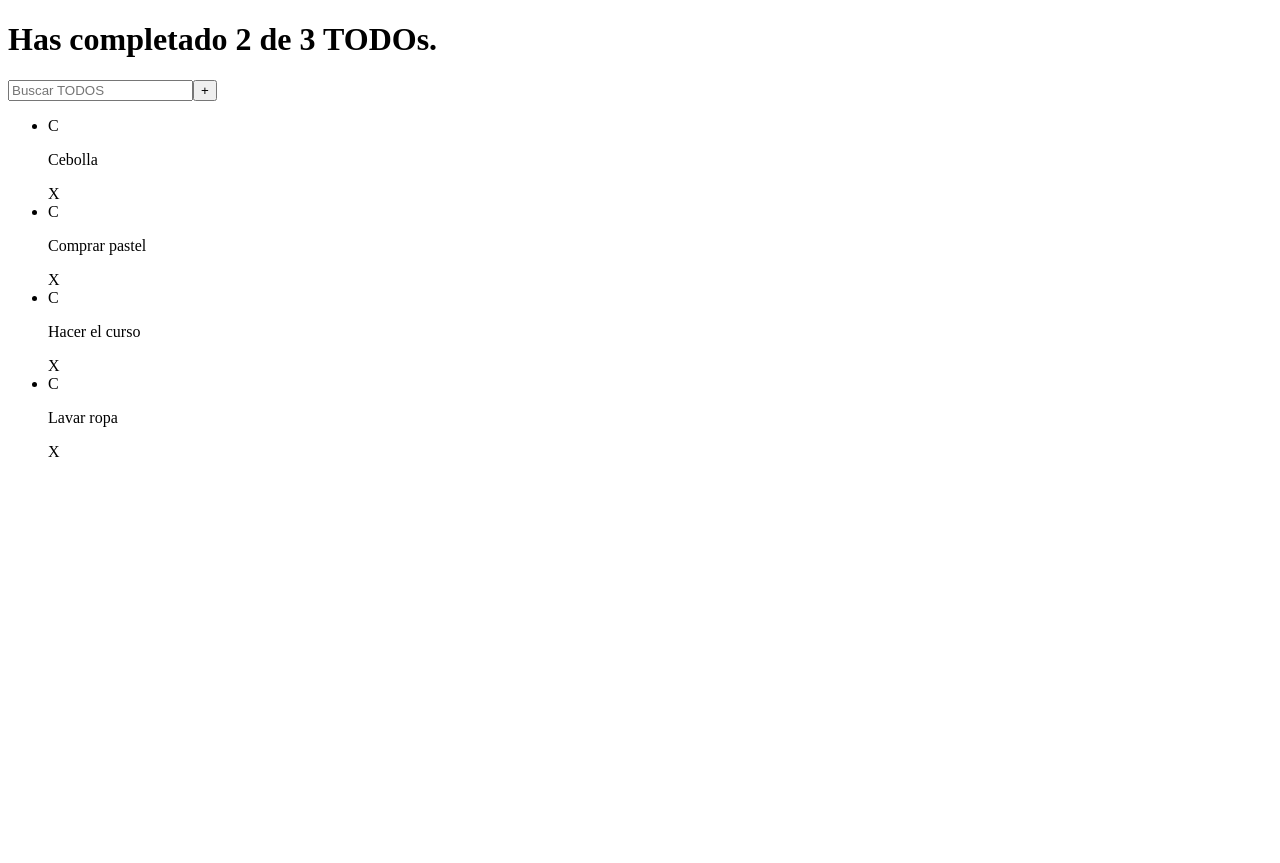
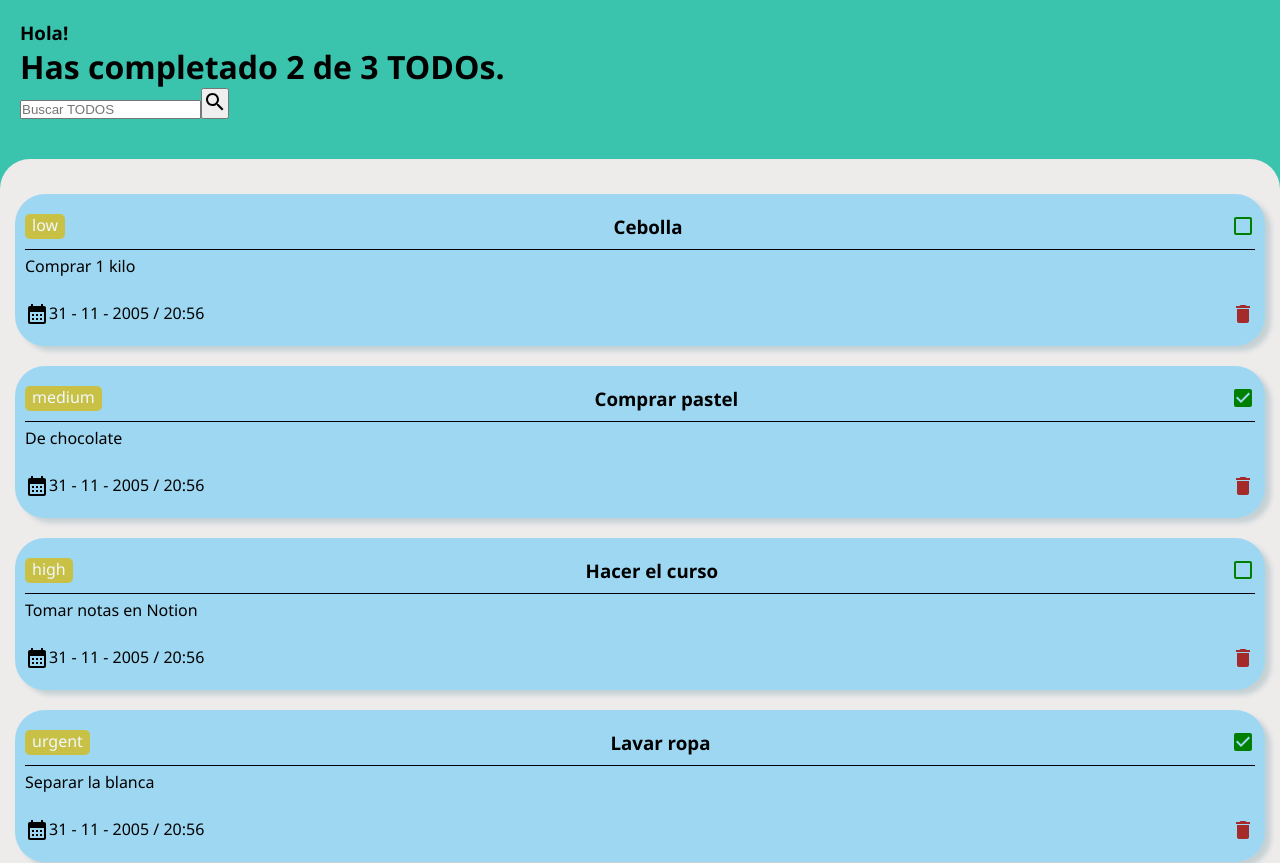
Before and after one commit to sayroback/eisenhower-todos, a React (Create React App) app: page / in a window 1280 px wide. Shown: the top 863 px of the page. Before the commit the page ends 800 px from the top, so only its background shows below. Built offline with nearby package versions, Linux system fonts and the light colour scheme.

Commit message:
UI y más datos para las tareas

```diff
--- a/package.json
+++ b/package.json
@@ -3,6 +3,10 @@
   "version": "0.1.0",
   "private": true,
   "dependencies": {
+    "@emotion/react": "^11.9.0",
+    "@emotion/styled": "^11.8.1",
+    "@mui/icons-material": "^5.8.0",
+    "@mui/material": "^5.8.1",
     "@testing-library/jest-dom": "^5.14.1",
     "@testing-library/react": "^13.0.0",
     "@testing-library/user-event": "^13.2.1",
@@ -13,6 +17,7 @@
     "react": "^18.1.0",
     "react-dom": "^18.1.0",
     "react-scripts": "5.0.1",
+    "styled-components": "^5.3.5",
     "typescript": "^4.6.4",
     "web-vitals": "^2.1.0"
   },
--- a/public/index.html
+++ b/public/index.html
@@ -1,5 +1,5 @@
 <!DOCTYPE html>
-<html lang="en">
+<html lang="es">
   <head>
     <meta charset="utf-8" />
     <link rel="icon" href="%PUBLIC_URL%/favicon.ico" />
--- a/src/App.css
+++ b/src/App.css
@@ -0,0 +1,4 @@
+#root {
+margin: 0;
+padding: 0;
+}
--- a/src/App.js
+++ b/src/App.js
@@ -1,11 +1,11 @@
 import React from "react";
-import Home from './components/pages/Home';
+import Home from "./components/pages/Home";
 
 function App() {
   return (
-    <div>
-      <Home/>
-    </div>
+    <>
+      <Home />
+    </>
   );
 }
 
--- a/src/components/TodoCounter.jsx
+++ b/src/components/TodoCounter.jsx
@@ -1,11 +1,23 @@
-import React from 'react'
+import React from "react";
+// import styled from "styled-components";
+import TodoList from "./TodoList";
+import TodoSearch from "./TodoSearch";
+import "../style/TodoCounter.css";
 
 const TodoCounter = () => {
   return (
-    <>
-      <h1>Has completado 2 de 3 TODOs.</h1>
-    </>
-  )
-}
+    <div className="layout-container">
+      <div className="welcome">
+        <h3>Hola!</h3>
+        <h1>Has completado 2 de 3 TODOs.</h1>
+        <TodoSearch />
+      </div>
+      <TodoList />
+      <footer>
+        <div> Develop for Sayroback</div>
+      </footer>
+    </div>
+  );
+};
 
-export default TodoCounter
+export default TodoCounter;
--- a/src/components/TodoItem.jsx
+++ b/src/components/TodoItem.jsx
@@ -1,15 +1,44 @@
-import React from 'react'
+import React from "react";
+// import PriorityHighIcon from "@mui/icons-material/PriorityHigh";
+import DeleteIcon from "@mui/icons-material/Delete";
+import CalendarMonthIcon from "@mui/icons-material/CalendarMonth";
+import CheckBoxOutlineBlankIcon from "@mui/icons-material/CheckBoxOutlineBlank";
+import CheckBoxIcon from "@mui/icons-material/CheckBox";
 
-const TodoItem = (props) => {
+const TodoItem = ({ todo }) => {
+  const dateToDo = (props) => {
+    const date = `${props.day} - ${props.month} - ${props.year} / ${props.hour}:${props.minutes}
+      `;
+    return date;
+  };
+  const dates = dateToDo(todo.dueDate);
+  const checkBox = (props) => {
+    if (props) {
+      return <CheckBoxIcon className="checkBox-ToDo" />;
+    } else return <CheckBoxOutlineBlankIcon className="checkBox-ToDo" />;
+  };
+
   return (
     <>
-      <li>
-      <span>C</span>
-      <p>{props.text}</p>
-      <span>X</span>
+      <li className="container-ToDo">
+        <div className="title-ToDo">
+          <p className="priority-ToDo">{todo.priority}</p>
+          <h3>{todo.title}</h3>
+          {checkBox(todo.completed)}
+        </div>
+        <div>
+          <p>{todo.note}</p>
+        </div>
+        <div className="containerDateDelete-ToDo">
+          <div className="date-ToDo">
+            <CalendarMonthIcon />
+            <p>{dates}</p>
+          </div>
+          <DeleteIcon className="buttonDelete-ToDo" />
+        </div>
       </li>
     </>
-  )
-}
+  );
+};
 
-export default TodoItem
+export default TodoItem;
--- a/src/components/TodoList.jsx
+++ b/src/components/TodoList.jsx
@@ -1,36 +1,17 @@
-//@ts-checka
-import React from 'react'
-import TodoItem from './TodoItem';
+import React from "react";
+import TodoItem from "./TodoItem";
+import { TODOS } from "./data/dataTODOs.js";
 
 const TodoList = () => {
-  const TODOS = [
-  {
-    text: "Cebolla",
-    completed: false
-  },
-  {
-    text: "Comprar pastel",
-    completed: true
-  },
-  {
-    text: "Hacer el curso",
-    completed: false
-  },
-  {
-    text: "Lavar ropa",
-    completed: true
-  }
-  ];
-
   return (
-    <div>
-      <ul>
-        {TODOS.map(todo => (
-        <TodoItem key={todo.text} text={todo.text} />
+    <div className="container-list">
+      <ul className="list-ToDos">
+        {TODOS.map((todo, key) => (
+          <TodoItem key={key} todo={todo} />
         ))}
       </ul>
     </div>
-  )
+  );
 };
 
-export default TodoList
+export default TodoList;
--- a/src/components/TodoSearch.jsx
+++ b/src/components/TodoSearch.jsx
@@ -1,12 +1,15 @@
-import React from 'react'
+import React from "react";
+import SearchIcon from "@mui/icons-material/Search";
 
-function TodoSearch() {
+const TodoSearch = () => {
   return (
     <div>
-      <input type="text" placeholder='Buscar TODOS'/>
-      <button>+</button>
+      <input type="text" placeholder="Buscar TODOS" />
+      <button>
+        <SearchIcon />
+      </button>
     </div>
-  )
-}
+  );
+};
 
-export default TodoSearch
+export default TodoSearch;
--- a/src/components/data/dataTODOs.js
+++ b/src/components/data/dataTODOs.js
@@ -0,0 +1,57 @@
+export const TODOS = [
+  // priorities: low = 0 , medium = 1, high = 2, urgent = 3.
+  // date: var endYear2 = new Date(1995, 11, 31, 23, 59);
+
+  {
+    title: "Cebolla",
+    note: "Comprar 1 kilo",
+    completed: false,
+    priority: "low",
+    dueDate: {
+      hour: 20,
+      minutes: 56,
+      day: 31,
+      month: 11,
+      year: 2005,
+    },
+  },
+  {
+    title: "Comprar pastel",
+    note: "De chocolate",
+    completed: true,
+    priority: "medium",
+    dueDate: {
+      hour: 20,
+      minutes: 56,
+      day: 31,
+      month: 11,
+      year: 2005,
+    },
+  },
+  {
+    title: "Hacer el curso",
+    note: "Tomar notas en Notion",
+    completed: false,
+    priority: "high",
+    dueDate: {
+      hour: 20,
+      minutes: 56,
+      day: 31,
+      month: 11,
+      year: 2005,
+    },
+  },
+  {
+    title: "Lavar ropa",
+    note: "Separar la blanca",
+    completed: true,
+    priority: "urgent",
+    dueDate: {
+      hour: 20,
+      minutes: 56,
+      day: 31,
+      month: 11,
+      year: 2005,
+    },
+  },
+];
--- a/src/components/pages/Home.jsx
+++ b/src/components/pages/Home.jsx
@@ -1,16 +1,12 @@
-import React from 'react'
-import TodoCounter from '../TodoCounter'
-import TodoList from '../TodoList'
-import TodoSearch from '../TodoSearch'
+import React from "react";
+import TodoCounter from "../TodoCounter";
 
 const Home = () => {
   return (
-    <div>
+    <>
       <TodoCounter />
-      <TodoSearch />
-      <TodoList />
-    </div>
-  )
-}
+    </>
+  );
+};
 
-export default Home
+export default Home;
--- /dev/null
+++ b/src/style/TodoCounter.css
@@ -0,0 +1,73 @@
+* {
+  margin: 0;
+  padding: 0;
+}
+
+.welcome {
+  padding: 20px;
+}
+.container-list {
+  background-color: rgb(238, 235, 235);
+  margin-top: 20px;
+  padding-top: 15px;
+  border-top-left-radius: 30px;
+  border-top-right-radius: 30px;
+}
+.layout-container {
+  background-color: rgb(58, 196, 173);
+  box-sizing: border-box;
+  font-family: "Segoe UI", Tahoma, Geneva, Verdana, sans-serif;
+}
+
+.container-ToDo {
+  list-style: none;
+  margin-top: 20px;
+
+  padding: 10px;
+  background-color: rgb(158, 215, 241);
+  border-radius: 30px;
+  box-shadow: 6px 5px 5px rgb(197, 209, 212);
+}
+.container-ToDo div {
+  margin-bottom: 5px;
+}
+
+.list-ToDos {
+  margin: 0 15px;
+  padding-bottom: 35px;
+}
+
+.title-ToDo {
+  display: flex;
+  padding-top: 10px;
+  padding-bottom: 10px;
+  justify-content: space-between;
+  border-bottom: 1px solid black;
+}
+.priority-ToDo {
+  border-radius: 5px;
+  padding: 0 7px;
+  background-color: rgb(201, 192, 70);
+  color: aliceblue;
+}
+
+.checkBox-ToDo {
+  justify-content: end;
+  color: green;
+}
+.date-ToDo {
+  display: flex;
+}
+
+.containerDateDelete-ToDo {
+  display: flex;
+  justify-content: space-between;
+  padding-top: 20px;
+}
+
+.buttonDelete-ToDo {
+  color: brown;
+}
+footer {
+  margin-top: 50px;
+}
```
Also changed, not shown: 1 other file (tests, documents, lock files or other folders).
